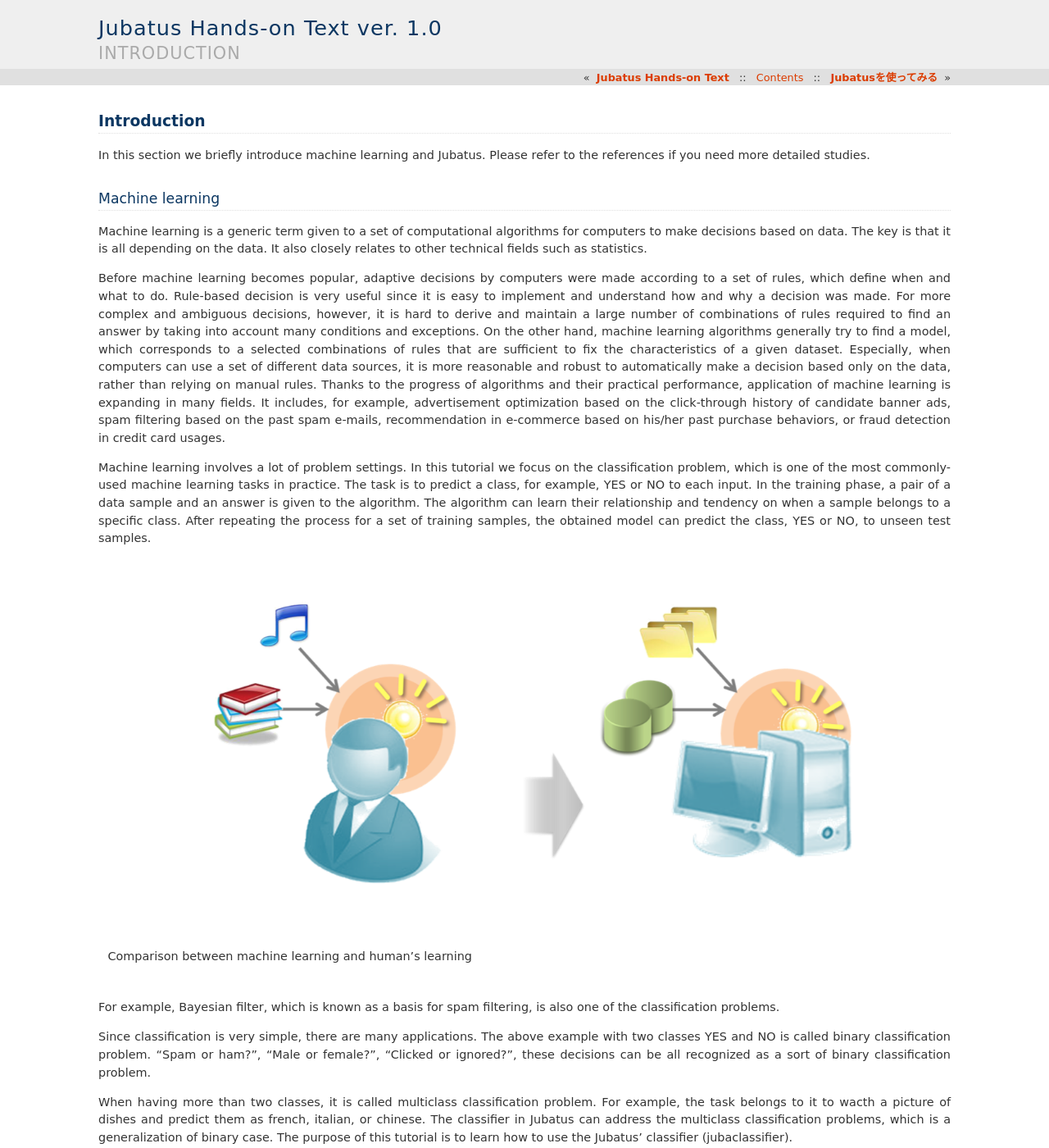
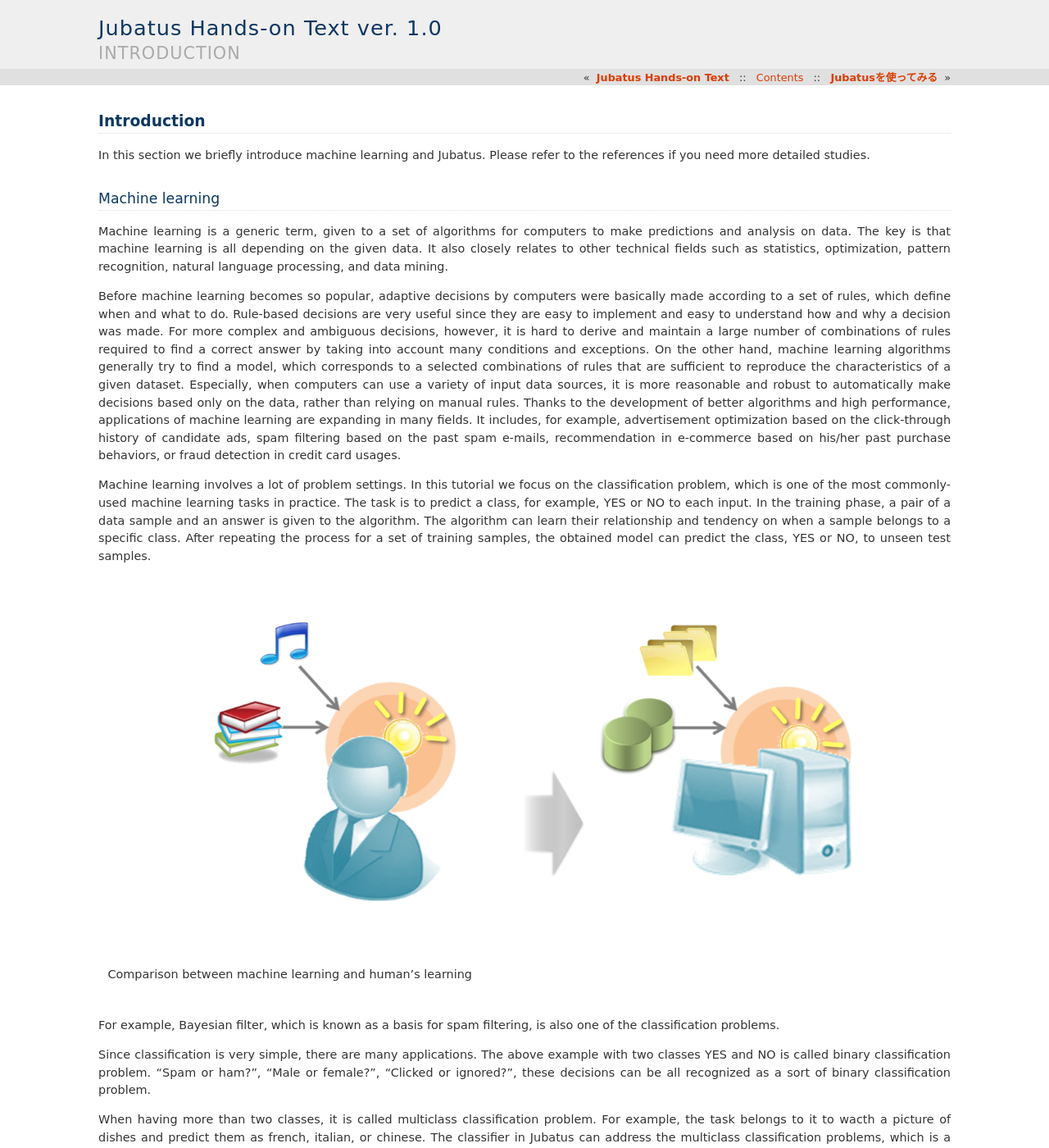
Before and after one commit to jubatus/handson-text, a Sphinx documentation site: the page built from en/source/intro.rst, in a window 1280 px wide and 1400 px high. Shown: the whole window at 82% size. Built offline with Sphinx 7.4.7, drawn with Linux system fonts in a browser that asks for light colours; formulas are drawn with MathJax 3; some of the changed text lies outside the part shown.

Commit message:
fix typos.

```diff
--- a/en/source/index.rst
+++ b/en/source/index.rst
@@ -7,9 +7,9 @@
 **********************
 
 This article is a hands-on introduction to running Jubatus.
-We will explain from how to start Jubatus to its typical usage.
-We assume that the used version of Jubatus is 0.4.0.
-Note that if you use a different version, the APIs might be slightly changed.
+We will explain how to start Jubatus, how it works, and how to chage the configuration.
+This article is written based on Jubatus version 0.4.0.
+Note that if you use a different version, APIs might be slightly changed.
 
 .. toctree::
    :maxdepth: 2
--- a/en/source/intro.rst
+++ b/en/source/intro.rst
@@ -9,16 +9,16 @@
 Machine learning
 ================
 
-Machine learning is a generic term given to a set of computational algorithms for computers to make decisions based on data.
-The key is that it is all depending on the data.
-It also closely relates to other technical fields such as statistics.
+Machine learning is a generic term, given to a set of algorithms for computers to make predictions and analysis on data.
+The key is that machine learning is all depending on the given data.
+It also closely relates to other technical fields such as statistics, optimization, pattern recognition, natural language processing, and data mining.
 
-Before machine learning becomes popular, adaptive decisions by computers were made according to a set of rules, which define when and what to do.
-Rule-based decision is very useful since it is easy to implement and understand how and why a decision was made.
-For more complex and ambiguous decisions, however, it is hard to derive and maintain a large number of combinations of rules required to find an answer by taking into account many conditions and exceptions.
-On the other hand, machine learning algorithms generally try to find a model, which corresponds to a selected combinations of rules that are sufficient to fix the characteristics of a given dataset.
-Especially, when computers can use a set of different data sources, it is more reasonable and robust to automatically make a decision based only on the data, rather than relying on manual rules.
-Thanks to the progress of algorithms and their practical performance, application of machine learning is expanding in many fields. It includes, for example, advertisement optimization based on the click-through history of candidate banner ads, spam filtering based on the past spam e-mails, recommendation in e-commerce based on his/her past purchase behaviors, or fraud detection in credit card usages.
+Before machine learning becomes so popular, adaptive decisions by computers were basically made according to a set of rules, which define when and what to do.
+Rule-based decisions are very useful since they are easy to implement and easy to understand how and why a decision was made.
+For more complex and ambiguous decisions, however, it is hard to derive and maintain a large number of combinations of rules required to find a correct answer by taking into account many conditions and exceptions.
+On the other hand, machine learning algorithms generally try to find a model, which corresponds to a selected combinations of rules that are sufficient to reproduce the characteristics of a given dataset.
+Especially, when computers can use a variety of input data sources, it is more reasonable and robust to automatically make decisions based only on the data, rather than relying on manual rules.
+Thanks to the development of better algorithms and high performance, applications of machine learning are expanding in many fields. It includes, for example, advertisement optimization based on the click-through history of candidate ads, spam filtering based on the past spam e-mails, recommendation in e-commerce based on his/her past purchase behaviors, or fraud detection in credit card usages.
 
 Machine learning involves a lot of problem settings.
 In this tutorial we focus on the classification problem, which is one of the most commonly-used machine learning tasks in practice.
@@ -52,8 +52,8 @@
 Not only classification, it also supports other machine learning tasks such as regression, recommendation, and anomaly detection.
 
 The main advantage is that Jubatus can work in a distributed environment.
-We often have a large amount of data for machine learning problems.
-Jubatus is designed to make the computation distributed among multiple servers so that it can ahieve scale-out for higher throughput by adding more servers.
+We often have a too large amount of data for machine learning problems.
+Jubatus is designed to make the algorithm computation distributed among multiple servers so that it can ahieve scale-out for higher throughput by adding more servers.
 Though this tutorial do not cover the distributed running, please see and try the examples on the official Web or github.com if you are interested.
 
 The another feature of Jubatus is that it focuses on *online learning* in machine learning algorithms.
@@ -64,4 +64,4 @@
 
 .. note::
 
-   In general, online learning tends to be worse than batch learning in terms of prediction accurcy since it can only see a part of the samples at the same time. However, thanks to the research progress on online learning algorithms, the difference is becoming smaller especially when we have enough amout of samples.
+   In general, online learning tends to be worse than batch learning in terms of prediction accurcy since it can only see a part of the samples at each time. However, thanks to the research progress on online learning algorithms, the difference is becoming smaller and smaller especially when we have enough amount of samples.
```
